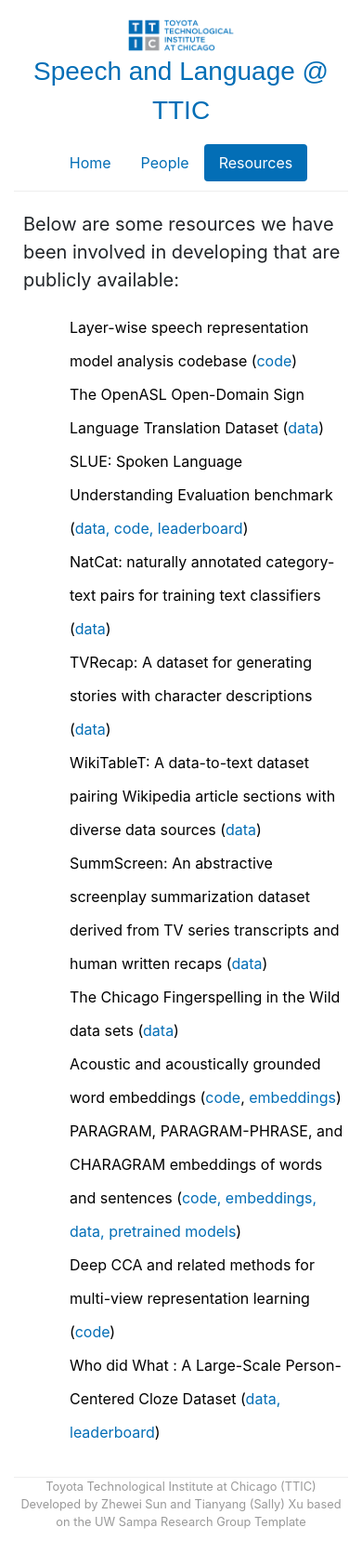
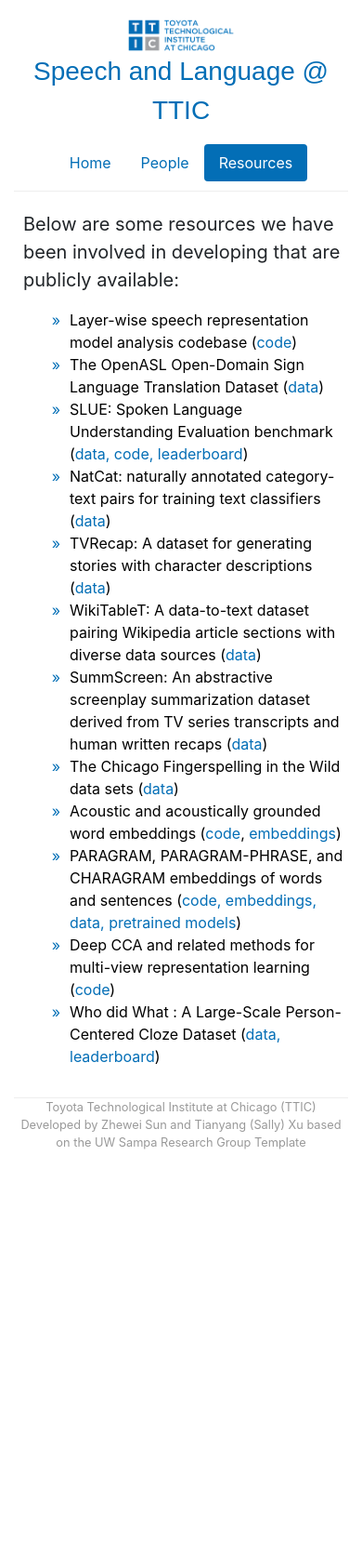
Before and after one commit to SLATTIC/SLATTIC.github.io, a Jekyll site: the page built from resources.html, in a window 390 px wide. Shown: the whole page at 93% size. Built offline with Jekyll 4.4.1, drawn with Linux system fonts in a browser that asks for light colours; after the commit the page ends 1263 px from its top, so only the background shows below that.

Commit message:
Creative bullet points

```diff
--- a/css/group.scss
+++ b/css/group.scss
@@ -84,12 +84,8 @@
         margin-left: 10px;
     }
 
-    .resbullet::marker{
-        content: '';
-        color: $ttic-blue;
-        hue: 200;
+    .sl-resources{
         font-size: 1em;
-        display: list-item;
     }
 
 }
@@ -107,6 +103,10 @@
 
     section {
         margin-left: 10px;
+    }
+
+    .sl-resources{
+        font-size: 1em;
     }
 
 }
```
Also changed, not shown: 1 other file.
